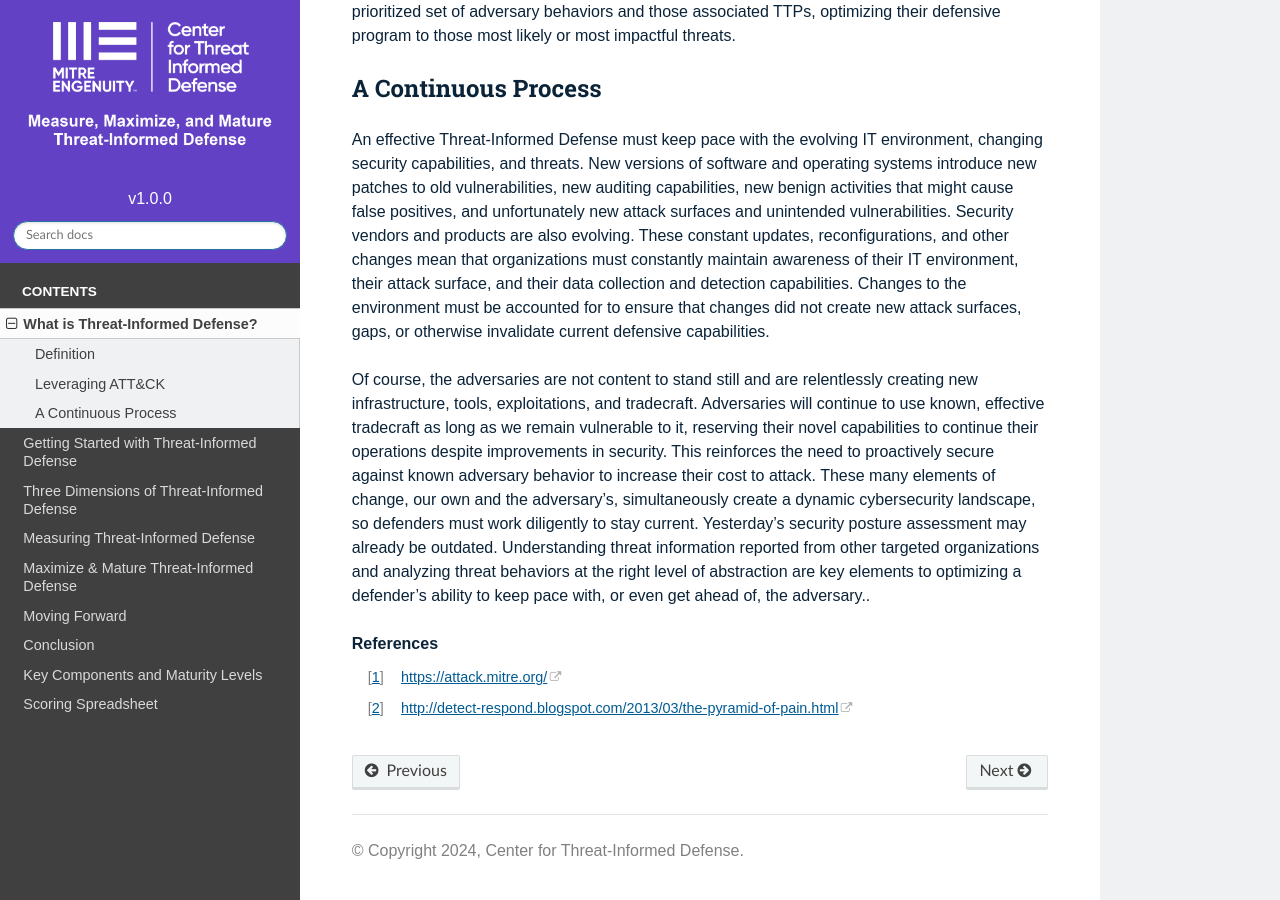
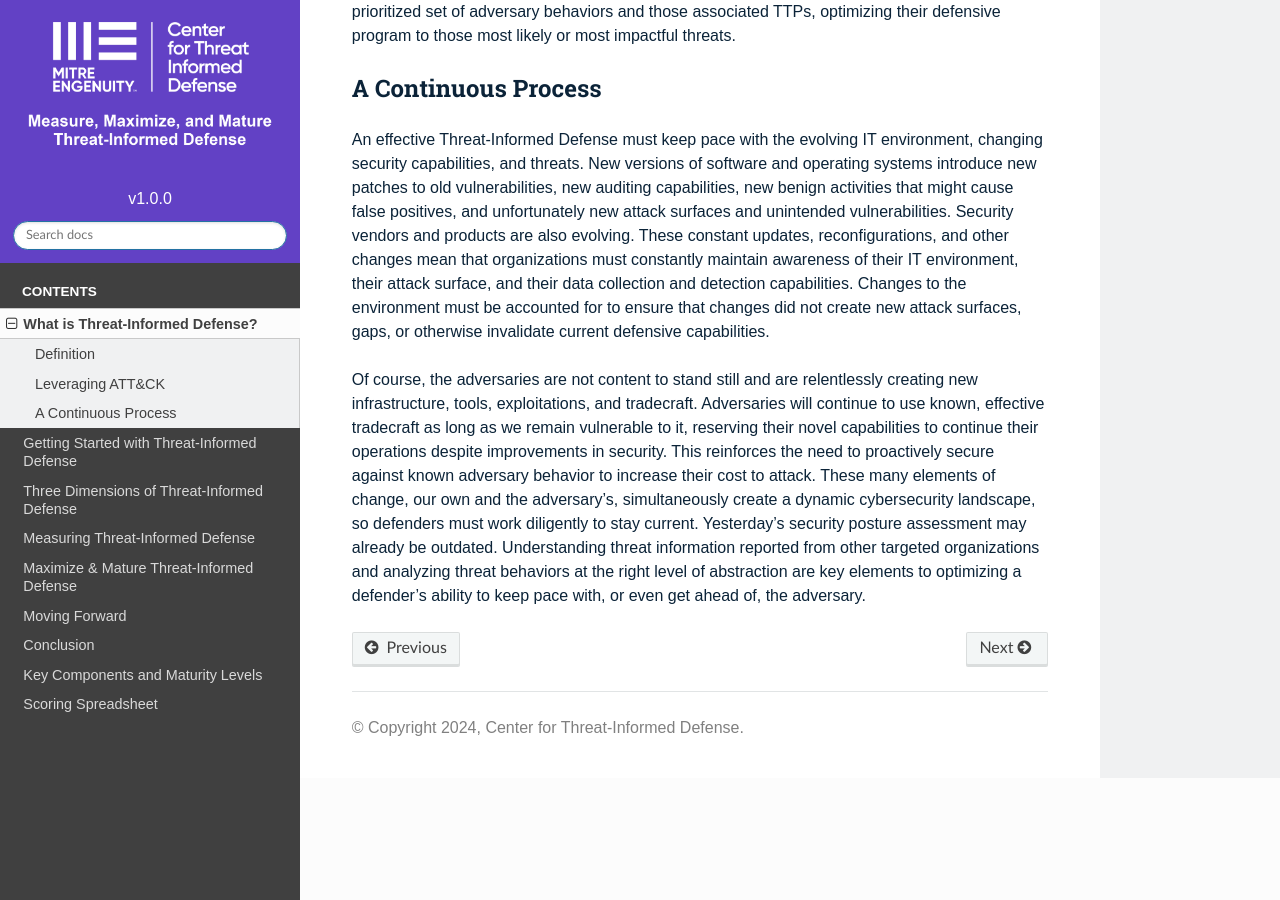
Before and after one commit to center-for-threat-informed-defense/m3tid, a Sphinx documentation site: the page built from docs/whatistid.rst, in a window 1280 px wide and 900 px high, scrolled down 1918 px. Built offline with Sphinx 7.4.7 and the Read the Docs theme 2.0.0, drawn with Linux system fonts in a browser that asks for light colours; some of the changed text lies outside the part shown.

```diff
--- a/docs/whatistid.rst
+++ b/docs/whatistid.rst
@@ -34,10 +34,4 @@
 
 An effective Threat-Informed Defense must keep pace with the evolving IT environment, changing security capabilities, and threats. New versions of software and operating systems introduce new patches to old vulnerabilities, new auditing capabilities, new benign activities that might cause false positives, and unfortunately new attack surfaces and unintended vulnerabilities. Security vendors and products are also evolving. These constant updates, reconfigurations, and other changes mean that organizations must constantly maintain awareness of their IT environment, their attack surface, and their data collection and detection capabilities. Changes to the environment must be accounted for to ensure that changes did not create new attack surfaces, gaps, or otherwise invalidate current defensive capabilities.
 
-Of course, the adversaries are not content to stand still and are relentlessly creating new infrastructure, tools, exploitations, and tradecraft. Adversaries will continue to use known, effective tradecraft as long as we remain vulnerable to it, reserving their novel capabilities to continue their operations despite improvements in security. This reinforces the need to proactively secure against known adversary behavior to increase their cost to attack. These many elements of change, our own and the adversary’s, simultaneously create a dynamic cybersecurity landscape, so defenders must work diligently to stay current. Yesterday’s security posture assessment may already be outdated. Understanding threat information reported from other targeted organizations and analyzing threat behaviors at the right level of abstraction are key elements to optimizing a defender’s ability to keep pace with, or even get ahead of, the adversary..
-
-
-.. rubric:: References
-
-.. [#f1] https://attack.mitre.org/
-.. [#f2] http://detect-respond.blogspot.com/2013/03/the-pyramid-of-pain.html
+Of course, the adversaries are not content to stand still and are relentlessly creating new infrastructure, tools, exploitations, and tradecraft. Adversaries will continue to use known, effective tradecraft as long as we remain vulnerable to it, reserving their novel capabilities to continue their operations despite improvements in security. This reinforces the need to proactively secure against known adversary behavior to increase their cost to attack. These many elements of change, our own and the adversary’s, simultaneously create a dynamic cybersecurity landscape, so defenders must work diligently to stay current. Yesterday’s security posture assessment may already be outdated. Understanding threat information reported from other targeted organizations and analyzing threat behaviors at the right level of abstraction are key elements to optimizing a defender’s ability to keep pace with, or even get ahead of, the adversary.
```
Also changed, not shown: other parts of docs/whatistid.rst (+3 -3 lines).
